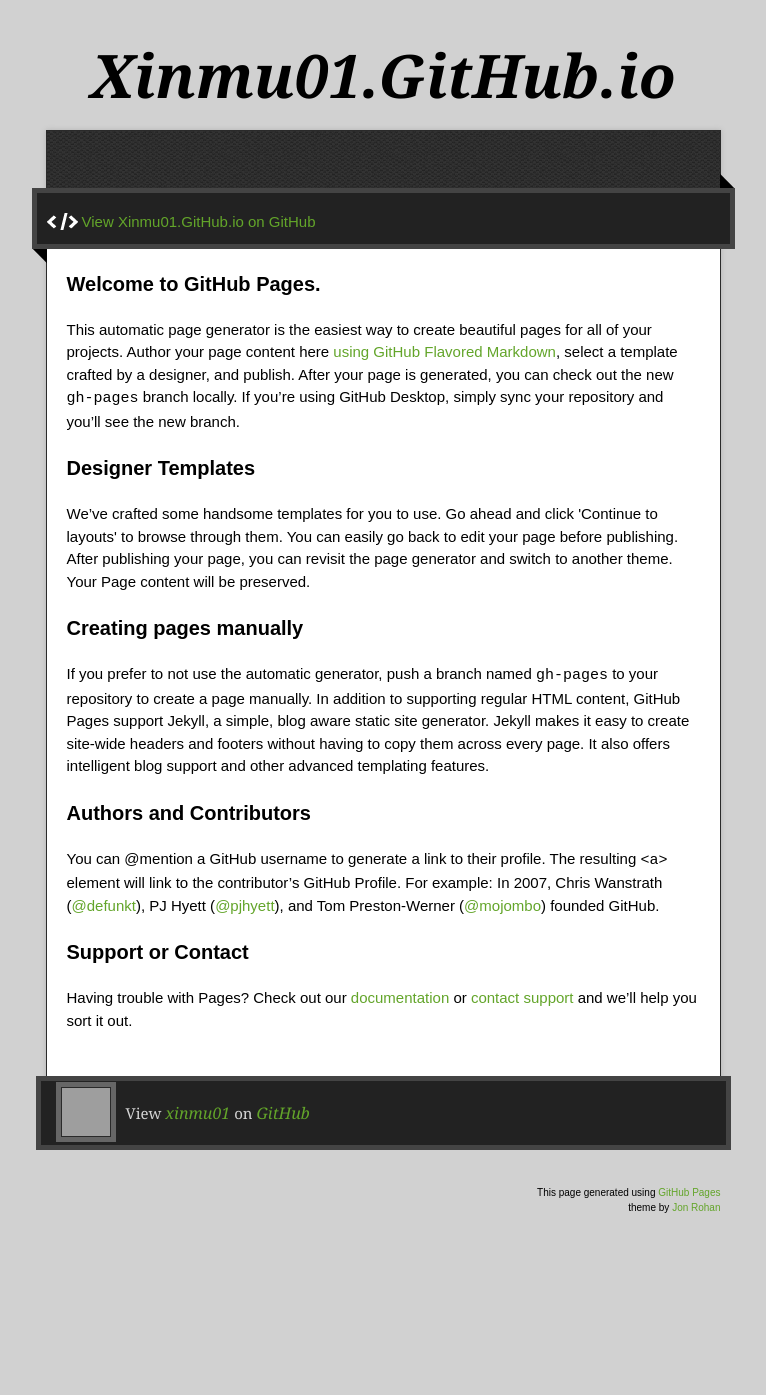
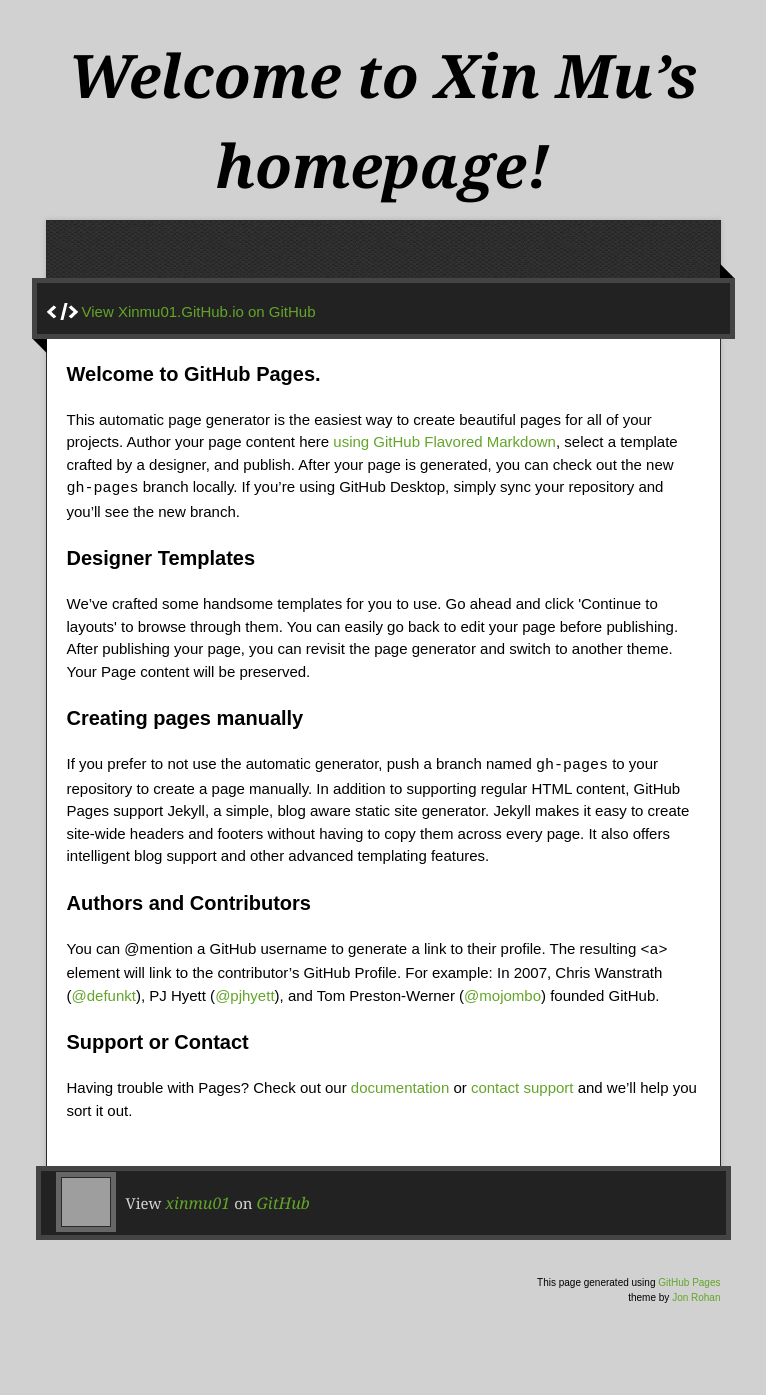
Before and after one commit to xinmu01/xinmu01.github.io, a Jekyll site: the page index.html, which Jekyll copies as it is, in a window 1280 px wide. Shown: the whole page, without its empty margins (257-1023 px from the left). Built offline with Jekyll 4.4.1, drawn with Linux system fonts in a browser that asks for light colours; nearby versions of some CDN libraries; before the commit the page ends 1305 px from its top, so only the background shows below that; grey boxes are pictures that could not be loaded.

Commit message:
Update index.html

```diff
--- a/index.html
+++ b/index.html
@@ -22,8 +22,8 @@
 
   <div class="wrapper">
     <header>
-      <h1 class="title">Xinmu01.GitHub.io</h1>
-    </header>
+      <h1 class="title">Welcome to Xin Mu’s homepage!</h1>
+      </header>
     <div id="container">
       <p class="tagline"></p>
       <div id="main" role="main">
```
